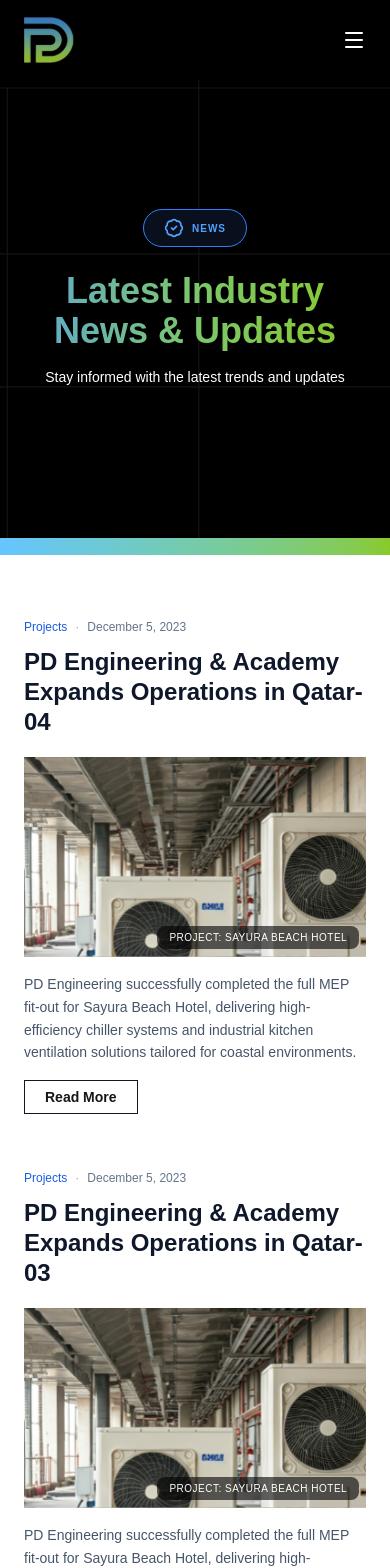
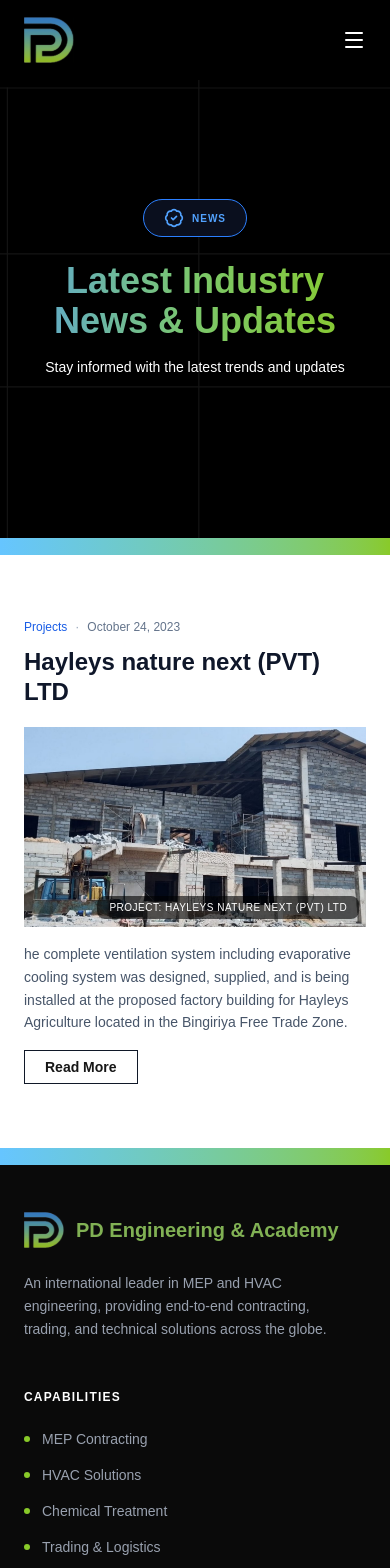
Before and after one commit to VerlixTech/VTW00089---PD-Engineering, a Next.js app: page /news in a window 390 px wide. Shown: the top 1568 px of the page. Built offline with nearby package versions, Linux system fonts and the light colour scheme.

Commit message:
responsive bug fixing

```diff
--- a/app/aboutUs/companyOverview.tsx
+++ b/app/aboutUs/companyOverview.tsx
@@ -212,7 +212,7 @@
                 </div>
 
                 <h3
-                  className="text-2xl font-bold mb-4 md:max-w-sm"
+                  className="text-2xl font-bold md:max-w-sm"
                   style={{
                     background: "linear-gradient(to right, #89CA29, #41b2f8)",
                     WebkitBackgroundClip: "text",
@@ -222,6 +222,10 @@
                 >
                   Eng. Preemal Kumara
                 </h3>
+
+                <p className="text-white text-sm leading-relaxed mb-4">
+                  MBA (UK) | MEM (OUSL) | BEng -Mechanical (UK) | HNDE-Mechanical | IEng | FIIESL | MEGSL | MCPMf
+                </p>
 
                 {/* Bio paragraphs */}
                 <p className="text-white text-sm leading-relaxed mb-4">
--- a/app/aboutUs/coreValues.tsx
+++ b/app/aboutUs/coreValues.tsx
@@ -16,7 +16,7 @@
   {
     icon: Lightbulb,
     title: "Technical Quality",
-    description: "Embracing the latest digital tools and green technologies",
+    description: "Accurate Design, Embracing the latest digital tools and green technologies",
   },
 ];
 
--- a/app/contact/page.tsx
+++ b/app/contact/page.tsx
@@ -30,7 +30,7 @@
       <div className="w-full px-4 sm:px-6 lg:px-8 max-w-6xl mx-auto mt-10 mb-[5%]">
         <div className="w-full bg-gray-100  overflow-hidden shadow-md">
           <iframe
-            src="https://www.google.com/maps/embed?pb=!1m18!1m12!1m3!1d3961.398093173135!2d79.90953097499579!3d6.842786293155382!2m3!1f0!2f0!3f0!3m2!1i1024!2i768!4f13.1!3m3!1m2!1s0x3ae25a9bb80b2123%3A0xd7e800e860fdd283!2s310%20Dehiwala%20Rd%2C%20Boralesgamuwa!5e0!3m2!1sen!2slk!4v1773144164668!5m2!1sen!2slk"
+            src="https://www.google.com/maps/embed?pb=!1m18!1m12!1m3!1d3961.908397040865!2d79.92542627499523!3d6.781002193215999!2m3!1f0!2f0!3f0!3m2!1i1024!2i768!4f13.1!3m3!1m2!1s0x3ae24f85b9b7c6e5%3A0x982ca29c67904574!2s310%20Dewala%20Rd%2C%20Piliyandala!5e0!3m2!1sen!2slk!4v1773375541189!5m2!1sen!2slk"
             width="100%"
             height="450"
             style={{ border: 0, display: "block" }}
@@ -43,8 +43,7 @@
         </div>
       </div>
 
-     <ContactBanner/>
-
+      <ContactBanner />
     </main>
   );
 }
--- a/app/globals.css
+++ b/app/globals.css
@@ -50,3 +50,31 @@
 .font-markScript {
   font-family: var(--font-markScript);
 }
+
+.swiper-pagination {
+  bottom: 60px !important;
+}
+
+@media (min-width: 768px) {
+  .swiper-pagination {
+    bottom: 70px !important;
+  }
+}
+
+@media (min-width: 1024px) {
+  .swiper-pagination {
+    bottom: 100px !important;
+  }
+}
+
+/* All dots */
+.swiper-pagination-bullet {
+  background-color: #84f2a3 !important;
+  opacity: 1 !important;
+}
+
+/* Active dot */
+.swiper-pagination-bullet-active {
+  background-color: #89CA29 !important;
+  opacity: 1 !important;
+}
--- a/app/services/academy/academyAccordion.tsx
+++ b/app/services/academy/academyAccordion.tsx
@@ -93,7 +93,7 @@
     >
       <div className="max-w-6xl mx-auto px-2">
         <h3
-          className="text-2xl sm:text-3xl font-bold mb-3 sm:mb-4"
+          className="text-2xl md:text-[40px] font-bold mb-3 sm:mb-4"
           style={{
             background: "linear-gradient(to right, #89CA29, #66C5FF)",
             WebkitBackgroundClip: "text",
@@ -194,12 +194,12 @@
                     </div>
 
                     {/* Text */}
-                    <div className="flex flex-col justify-center md:px-3 pl-2 min-w-0">
+                    <div className="flex flex-col justify-center px-3 md:pl-12 min-w-0">
                       <Typography
                         sx={{
                           color: "white",
                           fontWeight: 600,
-                          fontSize: { xs: "12px", sm: "18px", md: "28px" },
+                          fontSize: { xs: "12px", sm: "18px", md: "24px" },
                           lineHeight: 1.3,
                           overflow: "hidden",
                           textOverflow: "ellipsis",
--- a/app/services/academy/page.tsx
+++ b/app/services/academy/page.tsx
@@ -15,7 +15,7 @@
     <main className="min-h-screen ">
         <PageHero
             title="Academy"
-            heading="delivering practical, industry-oriented HVAC design education"
+            heading="Delivering Practical, Industry-Oriented HVAC Design Education"
             subHeading="PD Engineering & Academy is a professional training platform dedicated to developing practical, industry-ready HVAC engineers."
         />
 
--- a/components/aboutus.tsx
+++ b/components/aboutus.tsx
@@ -20,14 +20,14 @@
             PD Engineering <br className="max-md:hidden"/>& Academy
           </h4>
 
-          <p className="lg:text-lg text-base text-gray-300 leading-relaxed ">
+          <p className="lg:text-lg text-base leading-relaxed ">
             PD Engineering & Academy provides professional HVAC design
             training and engineering solutions. Our programs are designed
             to bridge the gap between academic knowledge and real-world
             engineering practices.
           </p>
 
-          <p className="lg:text-lg text-base text-gray-400 mt-4">
+          <p className="lg:text-lg text-base mt-4 ">
             With years of industry experience, we empower engineers with
             practical design knowledge, consultancy exposure, and hands-on
             engineering tools.
--- a/components/pageHero.tsx
+++ b/components/pageHero.tsx
@@ -24,7 +24,7 @@
         }}
       />
 
-      <div className="relative z-10 text-center px-6 max-md:py-12 mt-[-10%]">
+      <div className="relative z-10 text-center px-6 max-md:py-12 mt-[-15%] md:mt-[-5%]">
         {/* Badge */}
         {title && (
           <div className="inline-flex items-center gap-2 border border-blue-500 rounded-full px-5 py-2 mb-6 bg-[#0a0f1e]">
--- a/data/newsData.ts
+++ b/data/newsData.ts
@@ -11,50 +11,16 @@
 
 export const newsData: NewsItem[] = [
   {
-    category: "Company Updates",
+    category: "Projects",
     date: "October 24, 2023",
-    title: "PD Engineering & Academy Expands Operations in Qatar-01",
+    title: "Hayleys nature next (PVT) LTD ",
     image: "/News01.svg",
-    imageCaption: "PROJECT: DOHA TOWER PHASE II",
+    imageCaption: "PROJECT: Hayleys nature next (PVT) LTD",
     excerpt:
-      "The new expansion includes a dedicated regional support center and an enhanced technical training wing under our PD Academy division. With Qatar's infrastructure growing at an exponential rate, our presence ensures that local projects receive the high-precision engineering standards PD is known for.",
+      "he complete ventilation system including evaporative cooling system was designed, supplied, and is being installed at the proposed factory building for Hayleys Agriculture located in the Bingiriya Free Trade Zone.",
     fullContent:
-      "Our Qatar operations now include a fully equipped training facility capable of hosting over 50 engineers simultaneously. The regional support center provides rapid on-site technical assistance to clients across Doha and surrounding areas, reducing project downtime and ensuring compliance with Qatar's stringent MEP regulations. This expansion reinforces our long-term commitment to the region.",
-    slug: "pd-engineering-expands-qatar",
+      "The project included comprehensive engineering design, equipment supply, professional installation, and systematic testing and commissioning to ensure optimal airflow, thermal comfort, and compliance with industrial ventilation standards.",
+    slug: "Hayleys nature next (PVT) LTD",
   },
-  {
-    category: "Training Programs",
-    date: "November 10, 2023",
-    title: "PD Engineering & Academy Expands Operations in Qatar-02",
-    image: "/News01.svg",
-    excerpt:
-      "PD Academy introduces a new modular HVAC training framework designed by industry experts to meet the growing demand for certified HVAC professionals across the region.",
-    fullContent:
-      "The 2024 curriculum spans ten comprehensive modules covering everything from fundamental thermodynamics to advanced VRF system design. Participants who complete the program will receive internationally recognized certifications, opening doors to opportunities in Qatar, the UAE, and Sri Lanka's rapidly expanding construction sector.",
-    slug: "new-hvac-training-module-2024",
-  },
-  {
-    category: "Projects",
-    date: "December 5, 2023",
-    title: "PD Engineering & Academy Expands Operations in Qatar-03",
-    image: "/News01.svg",
-    imageCaption: "PROJECT: SAYURA BEACH HOTEL",
-    excerpt:
-      "PD Engineering successfully completed the full MEP fit-out for Sayura Beach Hotel, delivering high-efficiency chiller systems and industrial kitchen ventilation solutions tailored for coastal environments.",
-    fullContent:
-      "The project presented unique engineering challenges due to its proximity to the ocean, requiring corrosion-resistant materials and specialized installation techniques. Our team delivered the project ahead of schedule, and the hotel has since reported a 22% reduction in energy consumption compared to similar properties, a testament to our commitment to sustainable engineering.",
-    slug: "sayura-beach-hotel-completion",
-  },
-  {
-    category: "Projects",
-    date: "December 5, 2023",
-    title: "PD Engineering & Academy Expands Operations in Qatar-04",
-    image: "/News01.svg",
-    imageCaption: "PROJECT: SAYURA BEACH HOTEL",
-    excerpt:
-      "PD Engineering successfully completed the full MEP fit-out for Sayura Beach Hotel, delivering high-efficiency chiller systems and industrial kitchen ventilation solutions tailored for coastal environments.",
-    fullContent:
-      "The project presented unique engineering challenges due to its proximity to the ocean, requiring corrosion-resistant materials and specialized installation techniques. Our team delivered the project ahead of schedule, and the hotel has since reported a 22% reduction in energy consumption compared to similar properties, a testament to our commitment to sustainable engineering.",
-    slug: "sayura-beach-hotel-completion02",
-  },
+
 ];
```
Also changed, not shown: components/hero-slider.tsx (+5 -5 lines), public/News01.svg.
